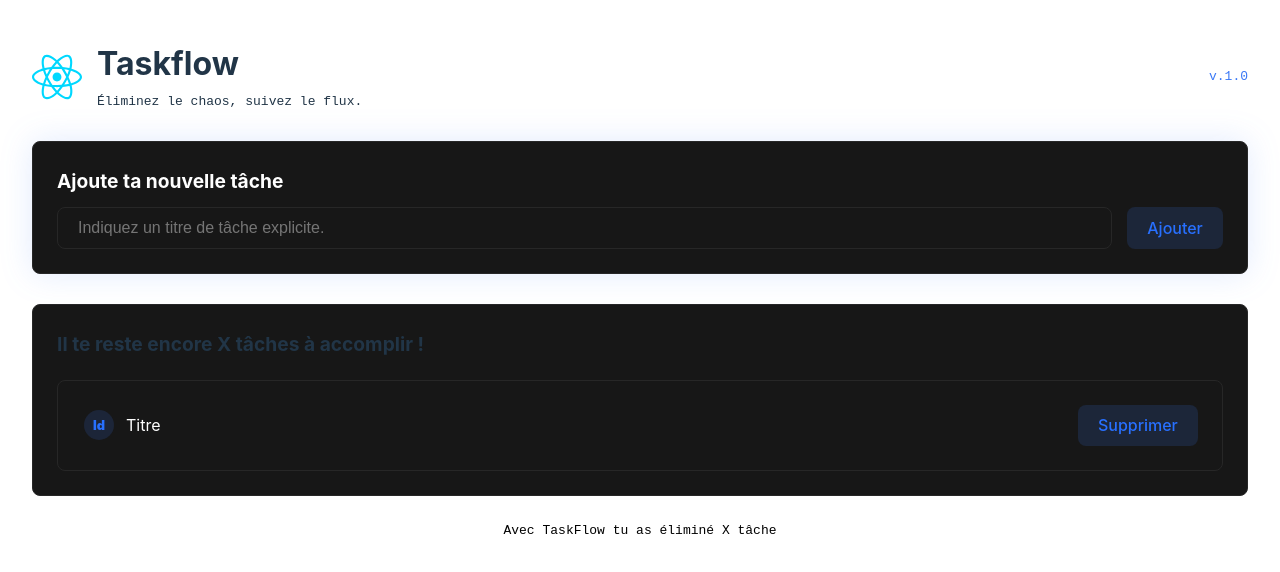
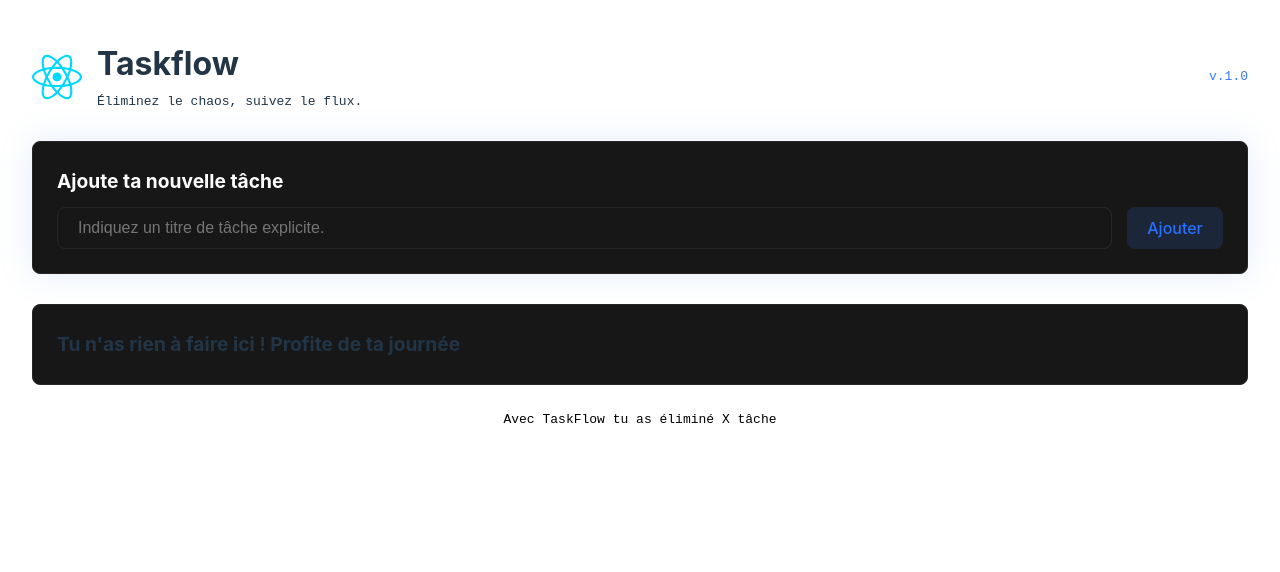
Before and after one commit to BrasseurTristan/todo_list_react, a React (Vite) app: page / in a window 1280 px wide. Shown: the top 572 px of the page. Built offline with nearby package versions, Linux system fonts and the light colour scheme.

Commit message:
Affichage de la liste des choses à faire

```diff
--- a/src/components/taskContainer.jsx
+++ b/src/components/taskContainer.jsx
@@ -19,11 +19,32 @@ export const TaskContainer = () => {
         setTasksList([...tasksList, newTask])
     }
 
+    const editTask = (id, completedValue) => {
+        setTasksList(
+            tasksList.map((task) =>
+                task.id === id ? { ...task, completed: completedValue } : task
+            )
+        );
+    };
+
+    const deleteTask = (id) => {
+        setTasksList(
+            tasksList.filter((task) => task.id !== id)
+        )
+    }
+
+    const getTaskCount = () => {
+        const completedTasks = tasksList.filter((task) => task?.completed).length;
+        const incompletedTasks = tasksList.length - completedTasks;
+        return { completedTasks, incompletedTasks }
+    }
+
+    const { completedTasks, incompletedTasks } = getTaskCount();
     return (
         <main>
             <Header />
             <TaskInput addTask={addTask} />
-            <TaskList />
+            <TaskList tasksList={tasksList} editTask={editTask} deleteTask={deleteTask} incompletedTasks={incompletedTasks} />
             <Footer />
         </main>
     )
--- a/src/components/taskItem/taskItem.jsx
+++ b/src/components/taskItem/taskItem.jsx
@@ -2,17 +2,18 @@
 
 import styles from "./taskItem.module.css";
 
-export const TaskItem = () => {
-
+export const TaskItem = ({ task, editTask, deleteTask }) => {
+    console.log(task);
     return (
 
-        <li className={`${styles.container} ${styles.default}`}>
+        <li className={`${styles.container} ${task.completed ? styles.success : styles.default}`}
+            onClick={() => editTask(task.id, !task.completed)} >
             <div className={styles.item}>
                 <div className={`${styles.id} ${styles.idDefault}`}>
-                    Id
+                    {task.id}
                 </div>
-                <div className={styles.contentDefault}>
-                    Titre
+                <div className={task?.completed ? styles.contentSuccess : styles.contentDefault}>
+                    {task.title}
                 </div>
             </div>
             <button className="button-primary">
--- a/src/components/taskList/taskList.jsx
+++ b/src/components/taskList/taskList.jsx
@@ -3,16 +3,27 @@
 import { TaskItem } from "../taskItem/taskItem";
 import styles from "./taskList.module.css";
 
-export const TaskList = () => {
+export const TaskList = ({ tasksList, incompletedTasks, editTask, deleteTask }) => {
 
+    const taskList = tasksList.map((task) => <TaskItem key={task.id} task={task} editTask={editTask} deleteTask={deleteTask} />);
+
+    if (taskList && taskList.length > 0) {
+
+        return (
+
+            <div className="box">
+                <h2 className={styles.title}> Il te reste encore <span className="important"> </span> tâches à accomplir !</h2>
+                {tasksList && tasksList.length > 0 && (
+                    <ul className={styles.container}>{taskList}</ul>
+                )}
+            </div>
+
+        );
+    }
     return (
+        <div className="box">
+            <h2 className={styles.emptyStates}> Tu n'as rien à faire ici ! Profite de ta journée</h2>
+        </div>
+    );
 
-        <div className="box">
-            <h2 className={styles.title}> Il te reste encore X tâches à accomplir !</h2>
-            <ul className={styles.container}>
-                <TaskItem />
-            </ul>
-        </div>
-
-    );
 }
```
